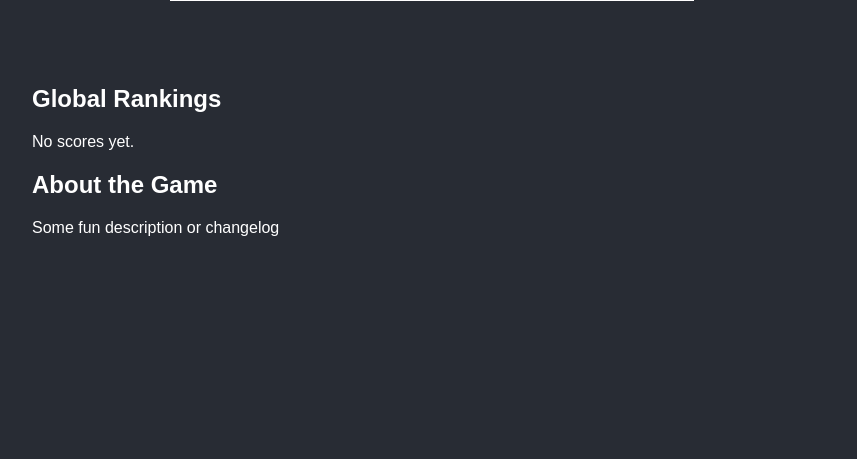
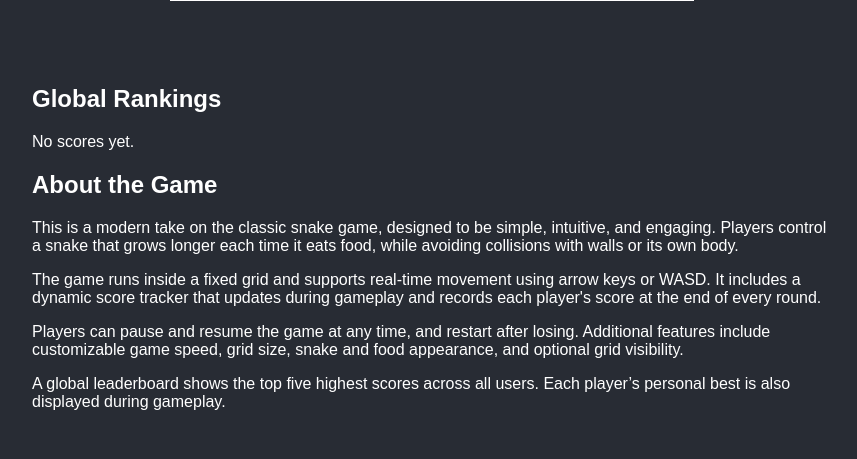
Before and after one commit to Tobi189/snake-game-webapp-2, a Flask app: template templates/main.html in a window 1280 px wide. Shown: the part 664-1123 px from the top of the page, without its empty margins (208-1065 px from the left). Before the commit the page ends 900 px from the top, so only its background shows below. Run offline with Flask 3, Linux system fonts and the light colour scheme; the template is opened without the code that fills it, so the values that code supplies are empty; some libraries are stand-ins or nearby versions.

Commit message:
added about the game things, also added rules for the points given for certain speeds and that is all

```diff
--- a/static/script.js
+++ b/static/script.js
@@ -24,7 +24,7 @@ if (bestScoreDisplay && best) {
 
 
 // === Game Settings ===
-let speed = 150;
+export let speed = 150;
 let gameLoopInterval = null;
 let scoreSubmitted = false;
 
@@ -211,6 +211,7 @@ function startCountdown() {
 function restartGame() {
     scoreSubmitted = false; // Reset for next round
     score = 0;
+
     scoreDisplay.textContent = `Score: 0`;
 
     gameOver = false;
--- a/static/snake.js
+++ b/static/snake.js
@@ -1,5 +1,5 @@
 import {cellSize,ctx,gridSize} from './grid.js';
-import {gameOver, score, setScore, setGameOver} from './script.js';
+import {gameOver, score, setScore, setGameOver, speed} from './script.js';
 import {food, generateFood} from './food.js';
 
 let snakeColor = "#00cc66"; // default green
@@ -84,7 +84,13 @@ function moveSnake() {
 
     // Eat food or move
     if (head.x === food.x && head.y === food.y) {
-        setScore(score + 10);
+        if(speed == 150){
+            setScore(score + 10);
+        }else if(speed == 250){
+            setScore(score + 8);
+        }else{
+            setScore(score + 7);
+        }
         scoreDisplay.textContent = `Score: ${score}`;
         generateFood();
     } else {
--- a/templates/main.html
+++ b/templates/main.html
@@ -33,8 +33,15 @@
         </div>
         <div id="about">
             <h2>About the Game</h2>
-            <p>Some fun description or changelog</p>
+            <p>This is a modern take on the classic snake game, designed to be simple, intuitive, and engaging. Players control a snake that grows longer each time it eats food, while avoiding collisions with walls or its own body.</p>
+
+            <p>The game runs inside a fixed grid and supports real-time movement using arrow keys or WASD. It includes a dynamic score tracker that updates during gameplay and records each player's score at the end of every round.</p>
+
+            <p>Players can pause and resume the game at any time, and restart after losing. Additional features include customizable game speed, grid size, snake and food appearance, and optional grid visibility.</p>
+
+            <p>A global leaderboard shows the top five highest scores across all users. Each player’s personal best is also displayed during gameplay.</p>
         </div>
+
     </section>
 
 
```
